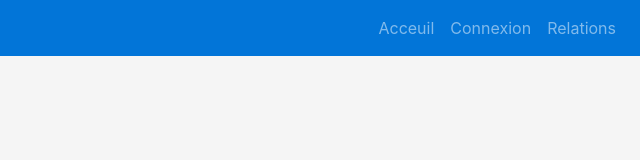
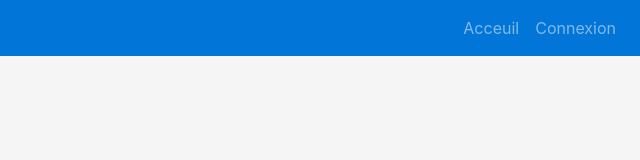
Before and after one commit to younessbennaj/socialnetwork, a website: page public/app/views/index.html in a window 1280 px wide. Shown: the full height of the page, 640-1280 px from the left. Drawn offline with nearby package versions, Linux system fonts and the light colour scheme; some packages are replaced by stand-ins of ours; files that its build step writes are made by us from their sources.

Commit message:
derniere mise à jour

```diff
--- a/public/app/views/index.html
+++ b/public/app/views/index.html
@@ -41,7 +41,7 @@
           <li ng-if="!main.loggedIn" class="nav-item">
             <a class="nav-link" href="/login">Connexion</a>
           </li>
-          <li class="nav-item">
+          <li class="nav-item" ng-if="main.loggedIn">
             <a class="nav-link" href="/friends/{{ main.user._id }}">Relations</a>
           </li>
           <li ng-if="main.loggedIn" class="nav-item">
```
Also changed, not shown: public/app/views/pages/users/friends.html (+1 -0 lines).
